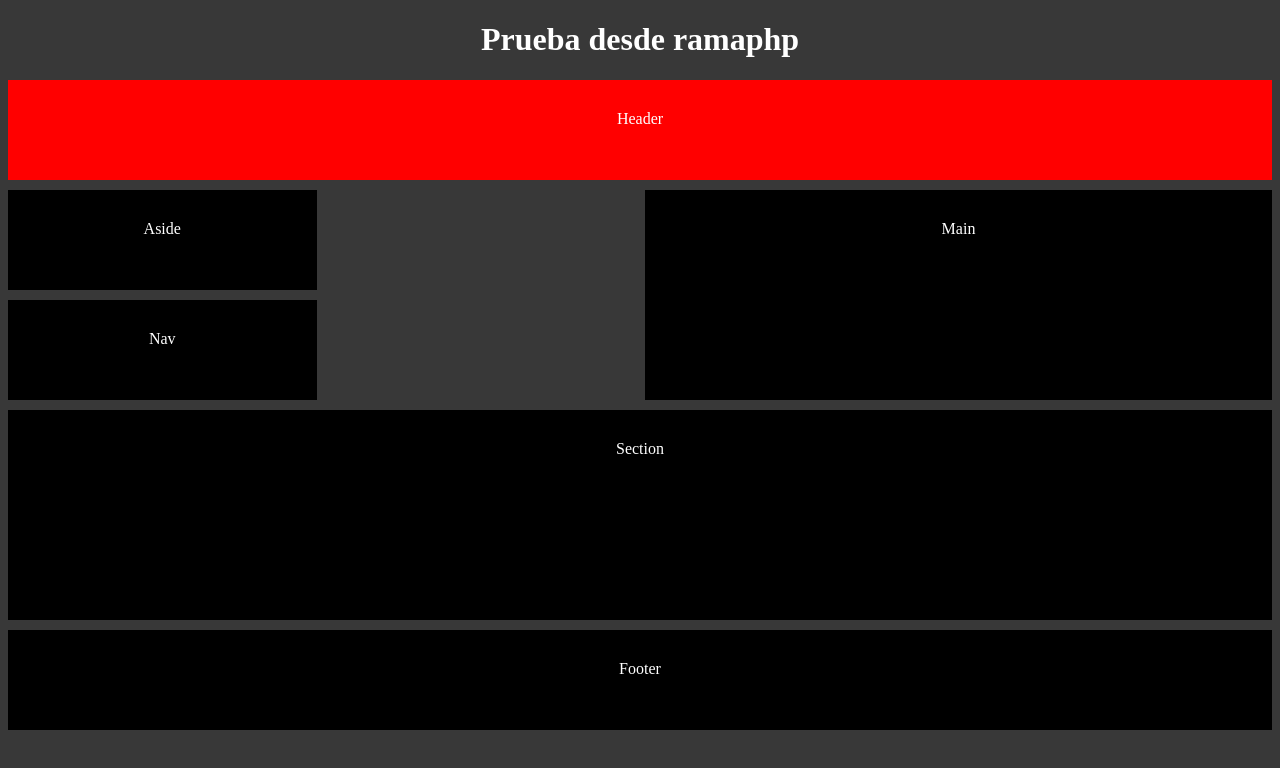
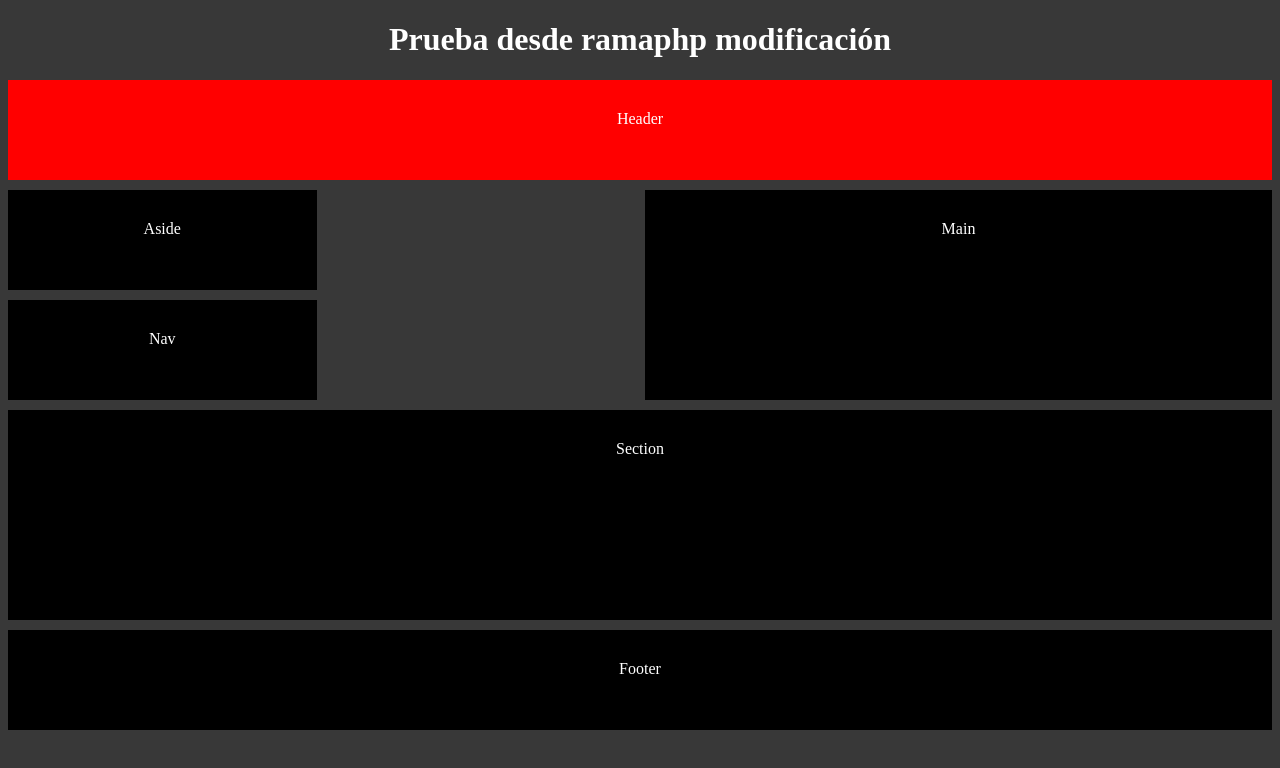
Before and after one commit to MaoGitHut/rep-vacio, a plain HTML site: page index.html in a window 1280 px wide. Drawn offline with Linux system fonts and the light colour scheme.

Commit message:
este es el index de ramaphp

```diff
--- a/index.html
+++ b/index.html
@@ -58,7 +58,7 @@
 	</style>
 </head>
 <body>
-    <h1>Prueba desde ramaphp  </h1>
+    <h1>Prueba desde ramaphp modificación  </h1>
 	<div id="content">
 
 		<header>Header</header>
```
